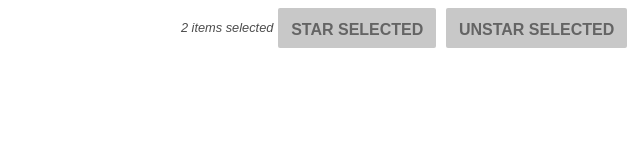
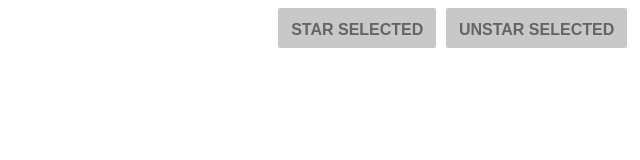
Before and after one commit to AODocs/aodocs-frontend-techtest, a website built with Parcel: page src/index.html in a window 1280 px wide. Shown: the full height of the page, 640-1280 px from the left. Built offline with nearby package versions, Linux system fonts and the light colour scheme.

Commit message:
removing placeholder

```diff
--- a/src/index.html
+++ b/src/index.html
@@ -114,7 +114,7 @@
 <body>
     <div class="g-signin2" data-onsuccess="onSignIn"></div>
     <div class="files-actions">
-        <div class="selected-count">2 items selected</div>
+        <div class="selected-count"></div>
         <div class="btn">STAR SELECTED</div>
         <div class="btn">UNSTAR SELECTED</div>
     </div>
```
